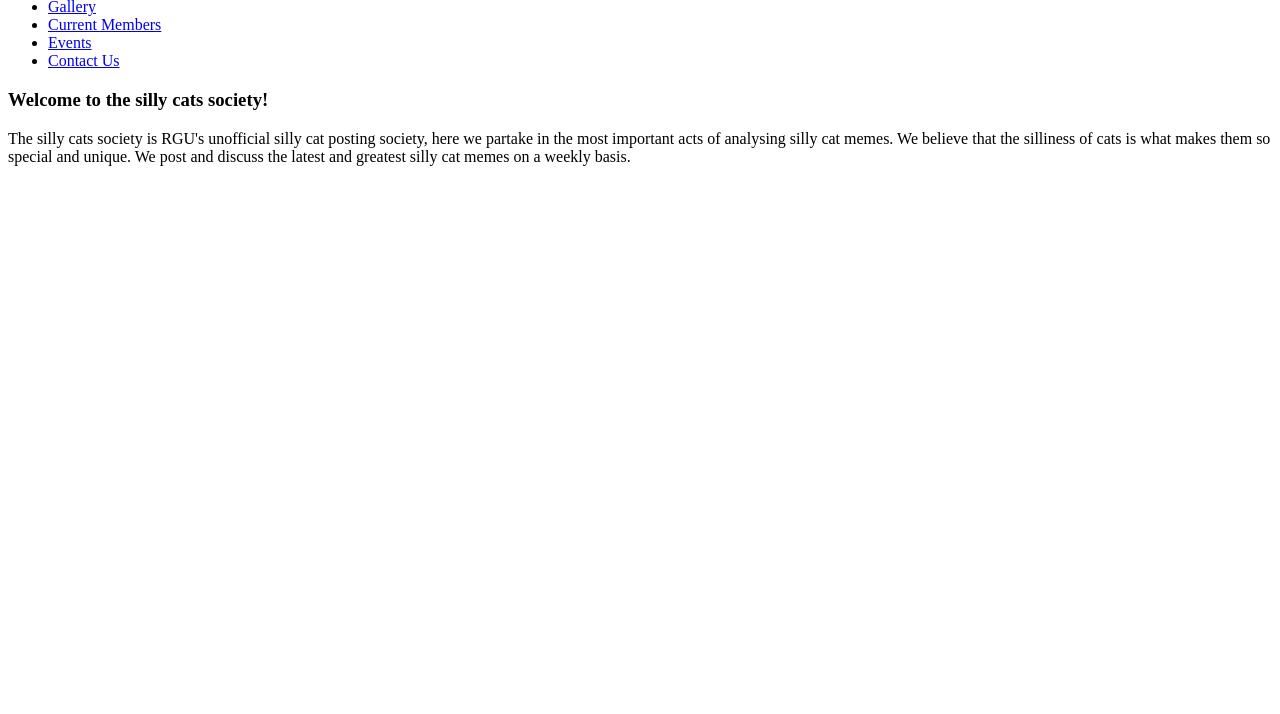
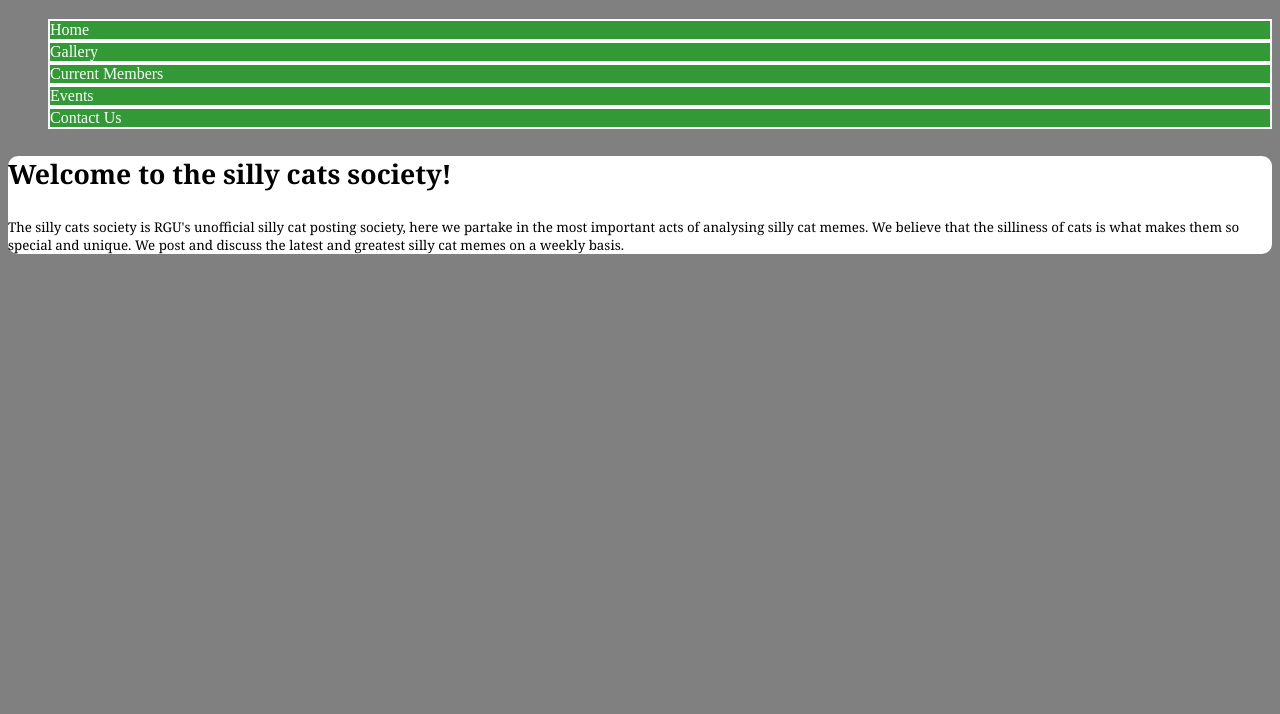
Before and after one commit to BleakDev/Website-Stuff-RGU, a plain HTML site: page index.html in a window 1280 px wide. Shown: the part 86-800 px from the top of the page. Drawn offline with Linux system fonts and the light colour scheme.

Commit message:
Update index.html

```diff
--- a/index.html
+++ b/index.html
@@ -2,6 +2,7 @@
 
 <head>
     <title>Silly Cats Society</title>
+    <link rel='stylesheet' href='css/main.css'>
 </head>
 
 
```
